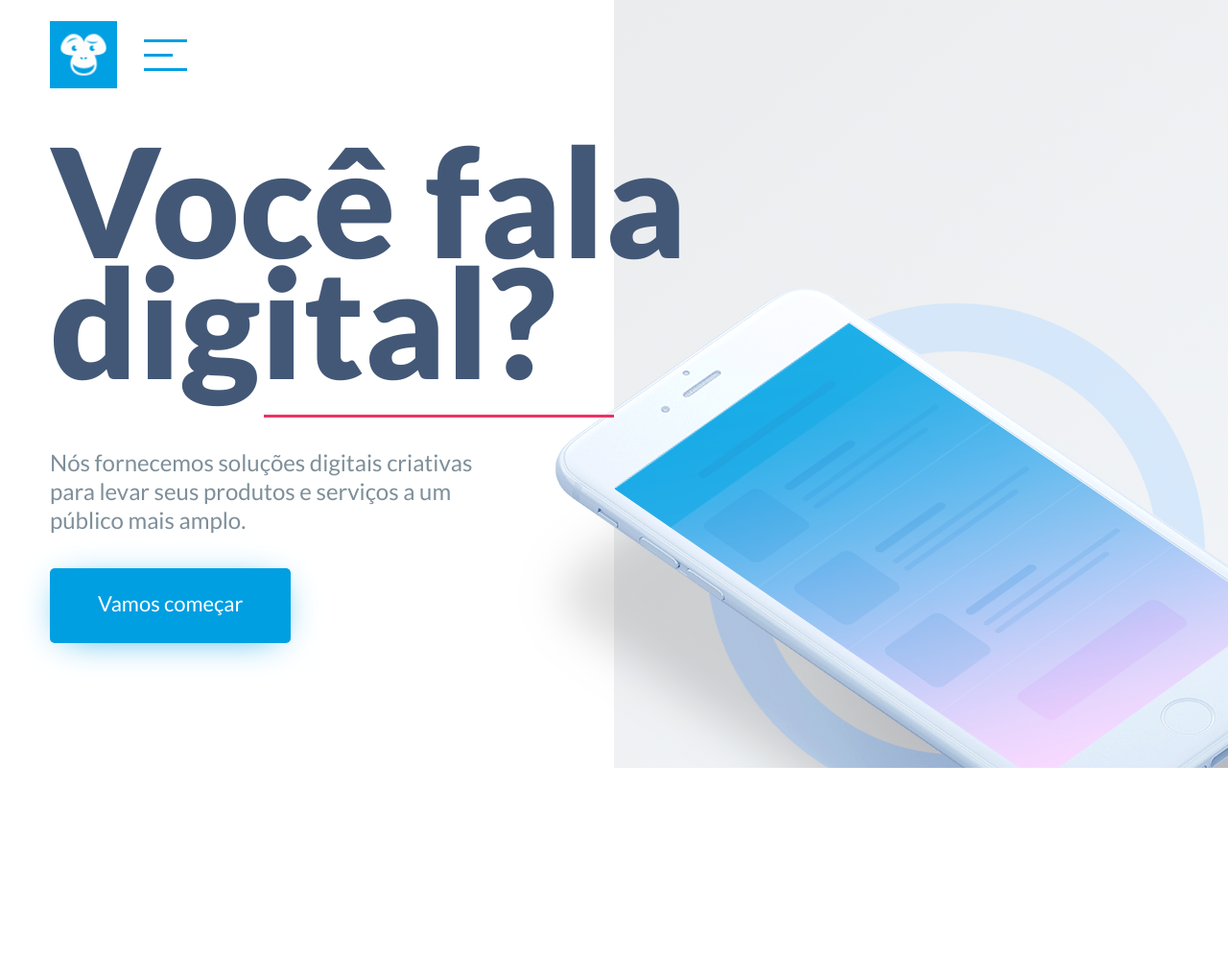
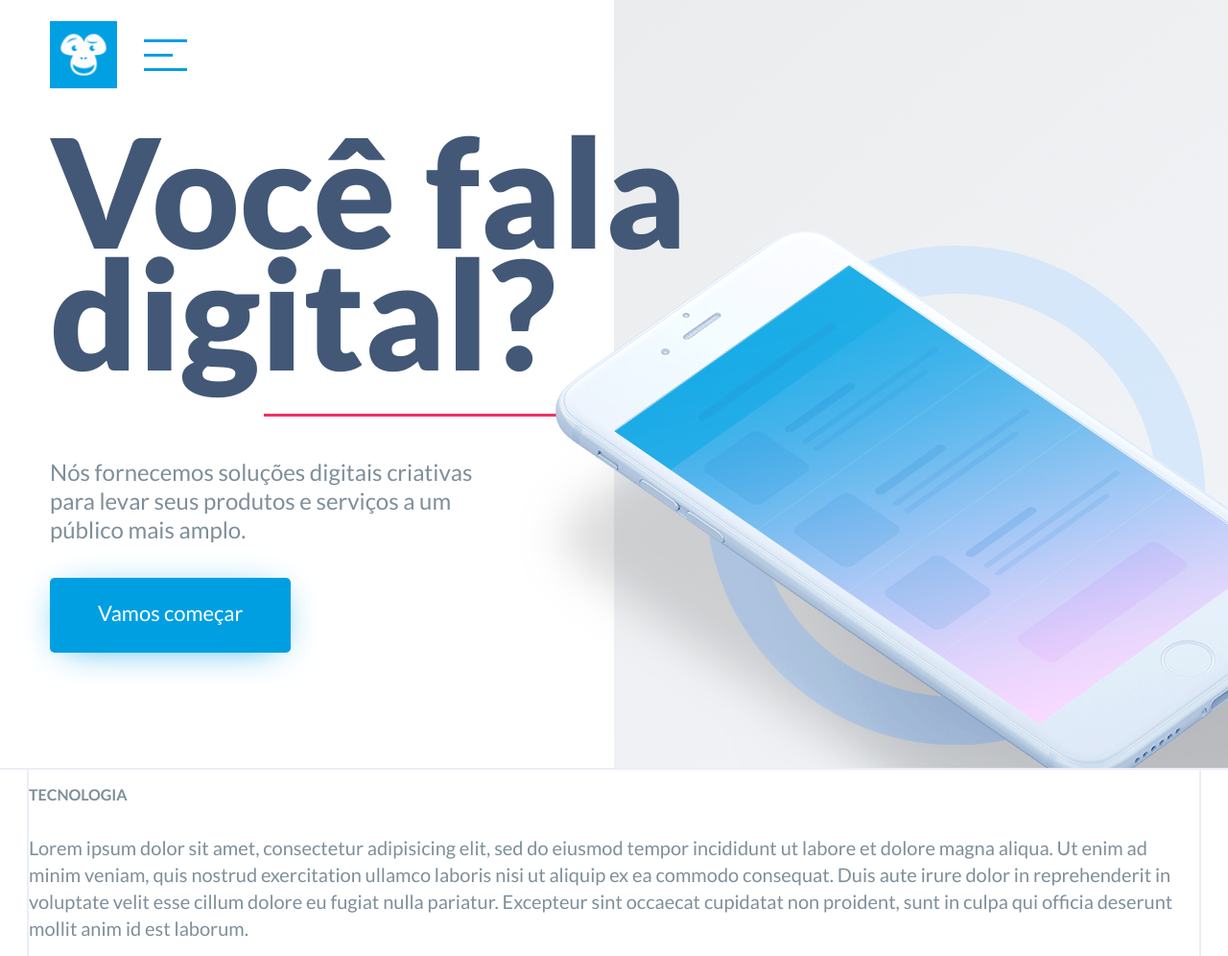
Before and after one commit to samuellevy/nokengo2018-front, a PHP site: page / in a window 1280 px wide. Shown: the whole page at 96% size. Before the commit the page ends 800 px from the top, so only its background shows below. Run offline with PHP 8.4, Linux system fonts and the light colour scheme; style sheets or scripts are compiled from the project's sources.

Commit message:
intro ok

```diff
--- a/source/index.html
+++ b/source/index.html
@@ -20,19 +20,23 @@
       <div class="wrapper">
         <div class="content">
           <p class="h-title">Você fala digital?</p>
-          <span></span>
+          <!-- <span></span> -->
           <p>Nós fornecemos soluções digitais criativas para levar seus produtos e serviços a um público mais amplo.</p>
           <a href="#" class="button">Vamos começar</a>
         </div>
         <div class="image">
           <img src="/images/iphone.png" alt="iPhone">
+          <span></span>
         </div>
       </div>
 
     </section>
 
     <section id="tecnologia">
-
+      <div class="wrapper">
+        <p class="tag">Tecnologia</p>
+        <p>Lorem ipsum dolor sit amet, consectetur adipisicing elit, sed do eiusmod tempor incididunt ut labore et dolore magna aliqua. Ut enim ad minim veniam, quis nostrud exercitation ullamco laboris nisi ut aliquip ex ea commodo consequat. Duis aute irure dolor in reprehenderit in voluptate velit esse cillum dolore eu fugiat nulla pariatur. Excepteur sint occaecat cupidatat non proident, sunt in culpa qui officia deserunt mollit anim id est laborum.</p>
+      </div>
     </section>
 
     <section id="capacidades">
--- a/source/scss/style.scss
+++ b/source/scss/style.scss
@@ -143,7 +143,12 @@
 	position: relative;
 }
 
-
+.tag{
+	font-family: $lato-bold;
+	font-size: $xs-size;
+	color: $gray-1;
+	text-transform: uppercase;
+}
 //message
 #alert{
   p{
@@ -206,10 +211,11 @@
 #intro{
 	height: 100vh;
 	width: 100vw;
-	overflow-x: hidden;
+	overflow-y: hidden;
 	display: flex;
 	flex-wrap: nowrap;
 	background: transparent linear-gradient(-41deg, #f2f5f8, #ebecee) top right/50% 100% no-repeat fixed;
+	border-bottom: 2px solid $gray-2;
 	.wrapper{
 		display: table;
 		padding: 0 22px;
@@ -220,12 +226,12 @@
 			position: relative;
 			display: table-cell;
 			vertical-align: middle;
-			z-index: 2;
+			z-index: 1;
 			p{
 				font-size: $md-size;
 				line-height: 1.25;
 				width: 80%;
-				margin-top: 40px;
+				margin-top: 10%;
 			}
 			.h-title{
 				font-family: $lato-black;
@@ -233,8 +239,26 @@
 				color: $blue-1;
 				line-height: 0.8;
 				width: 200%;
-				margin-top: 0;
-				margin-bottom: 20px;
+				margin: 0;
+			}
+			// span{
+			// 	height: 3px;
+			// 	width: 365px;
+			// 	background-color: $pink-1;
+			// 	z-index: -1;
+			// 	position: absolute;
+			// 	top: auto;
+			// 	right: 0;
+			// }
+			.button{
+				background-color: $blue-2;
+				margin-top: 20px;
+			}
+		}
+		.image{
+			max-width: 0;
+			img{
+				transform: translate(-100px, 30vh);
 			}
 			span{
 				height: 3px;
@@ -242,19 +266,9 @@
 				background-color: $pink-1;
 				z-index: -1;
 				position: absolute;
-				top: auto;
-				right: 0;
-			}
-			.button{
-				background-color: $blue-2;
-				margin-top: 20px;
-			}
-		}
-		.image{
-			z-index: 1;
-			img{
-				transform: translate(-100px, 300px);
-				position: absolute;
+				top: 50%;
+				right: 50%;
+				margin-top: 2.5%;
 			}
 		}
 	}
@@ -264,12 +278,20 @@
 
 //tecnologia
 #tecnologia{
-	.c-title{
-	  font-family: $lato-black;
-	  font-size: $lg-size;
-	  color: $blue-1;
-	  line-height: 1;
+	.wrapper{
+		border-left: 2px solid $gray-2;
+		border-right: 2px solid $gray-2;
+		.intro{
+
+		}
+		.c-title{
+		  font-family: $lato-black;
+		  font-size: $lg-size;
+		  color: $blue-1;
+		  line-height: 1;
+		}
 	}
+
 }
 
 //capacidades
```
